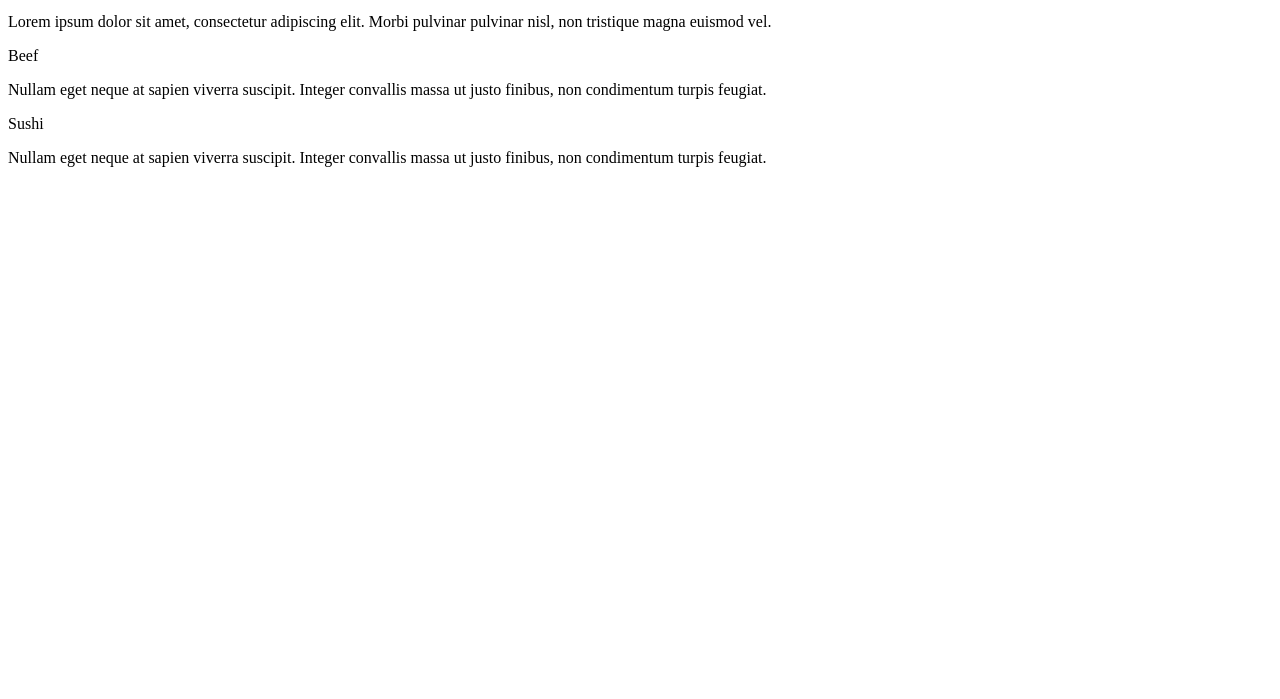
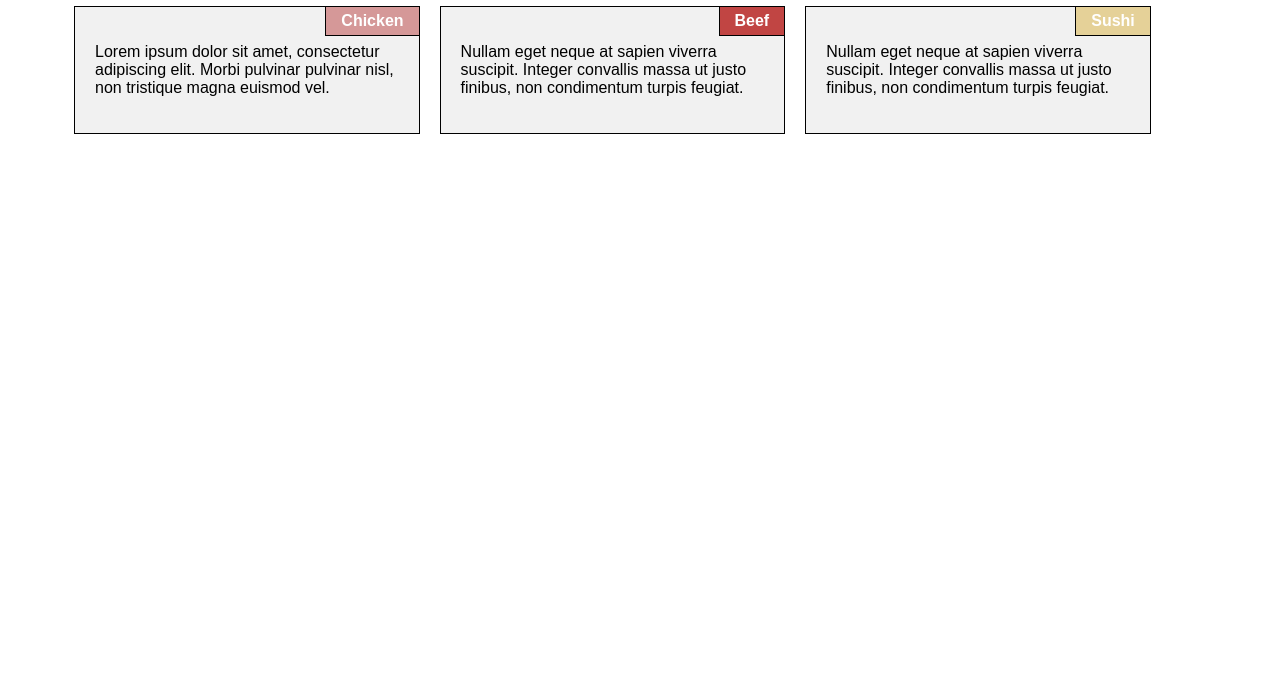
Before and after one commit to musab335/module2-solution, a plain HTML site: page index.html in a window 1280 px wide. Shown: the part 101-800 px from the top of the page. Drawn offline with Linux system fonts and the light colour scheme.

Commit message:
Update index.html

```diff
--- a/index.html
+++ b/index.html
@@ -3,7 +3,7 @@
 <head>
   <meta charset="UTF-8">
   <title>Module 2 Assignment</title>
-  <link rel="stylesheet" href="assignment1.css">
+  <link rel="stylesheet" href="style.css">
 </head>
 <body>
 
```
